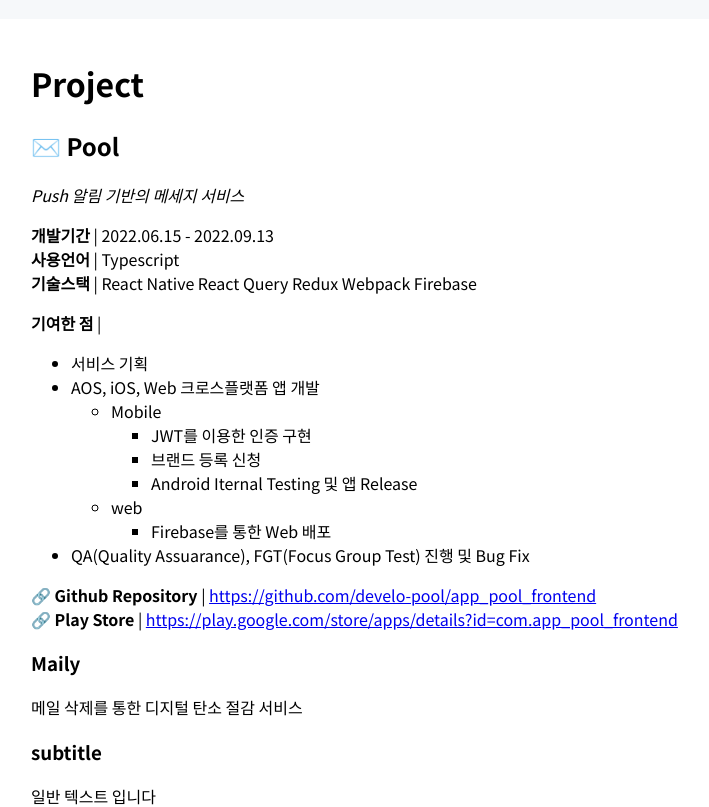
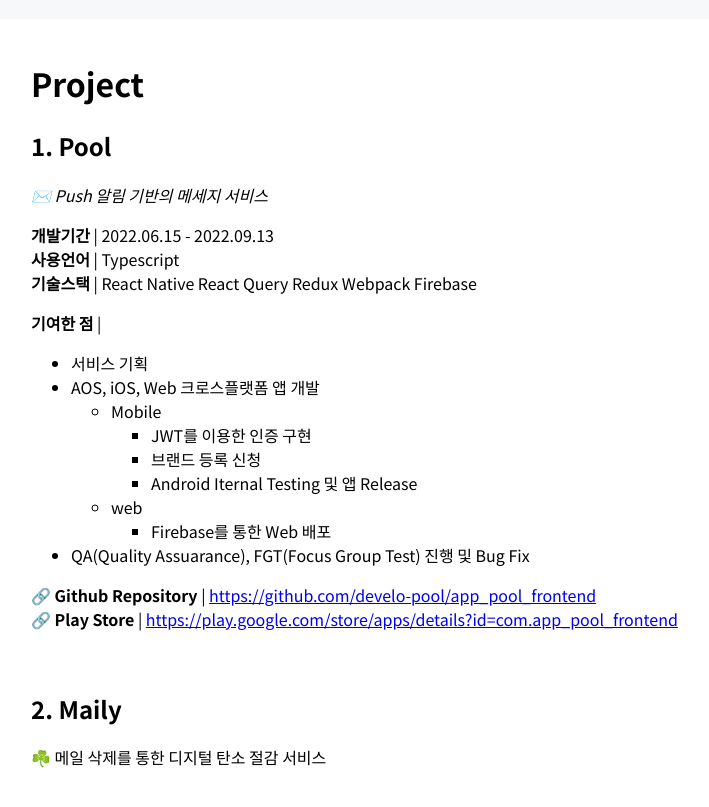
Before and after one commit to da-in/resume, a React (Create React App) app: page / in a window 1280 px wide. Shown: the part 5640-6447 px from the top of the page, without its empty margins (225-934 px from the left). Built offline with nearby package versions, Linux system fonts and the light colour scheme.

Commit message:
:package: Add rehype-raw for HTML incoding
Add rehype-raw for HTML incoding

```diff
--- a/package.json
+++ b/package.json
@@ -11,6 +11,7 @@
     "react-dom": "^18.2.0",
     "react-markdown": "^8.0.3",
     "react-scripts": "5.0.1",
+    "rehype-raw": "^6.1.1",
     "styled-components": "^5.3.5",
     "web-vitals": "^2.1.0"
   },
--- a/src/components/MarkdownRenderer.js
+++ b/src/components/MarkdownRenderer.js
@@ -1,8 +1,11 @@
 import React from 'react';
 import ReactMarkdown from 'react-markdown';
+import rehypeRaw from 'rehype-raw';
 
 function MarkdownRenderer({ children }) {
-    return <ReactMarkdown>{children}</ReactMarkdown>;
+    return (
+        <ReactMarkdown rehypePlugins={[rehypeRaw]}>{children}</ReactMarkdown>
+    );
 }
 
 export default MarkdownRenderer;
--- a/src/markdown/project.md
+++ b/src/markdown/project.md
@@ -1,7 +1,8 @@
 # Project
 
-## ✉️ Pool
-_Push 알림 기반의 메세지 서비스_
+## 1. Pool
+
+_✉️ Push 알림 기반의 메세지 서비스_
 
 **개발기간** | 2022.06.15 - 2022.09.13
 **사용언어** | Typescript
@@ -13,25 +14,28 @@ Webpack
 Firebase
 
 **기여한 점** |
-- 서비스 기획
-- AOS, iOS, Web 크로스플랫폼 앱 개발
-    - Mobile
-        - JWT를 이용한 인증 구현
-        - 브랜드 등록 신청
-        - Android Iternal Testing 및 앱 Release
-    - web
-        - Firebase를 통한 Web 배포
-- QA(Quality Assuarance), FGT(Focus Group Test) 진행 및 Bug Fix
+
+-   서비스 기획
+-   AOS, iOS, Web 크로스플랫폼 앱 개발
+    -   Mobile
+        -   JWT를 이용한 인증 구현
+        -   브랜드 등록 신청
+        -   Android Iternal Testing 및 앱 Release
+    -   web
+        -   Firebase를 통한 Web 배포
+-   QA(Quality Assuarance), FGT(Focus Group Test) 진행 및 Bug Fix
 
 🔗 **Github Repository** | [https://github.com/develo-pool/app_pool_frontend](https://github.com/develo-pool/app_pool_frontend)
 🔗 **Play Store** | [https://play.google.com/store/apps/details?id=com.app_pool_frontend](https://play.google.com/store/apps/details?id=com.app_pool_frontend)
 
+<br/>
 
+## 2. Maily
 
-### Maily
+☘️ 메일 삭제를 통한 디지털 탄소 절감 서비스
 
-메일 삭제를 통한 디지털 탄소 절감 서비스
+<br/>
 
-### subtitle
+## 3. subtitle
 
 일반 텍스트 입니다
--- a/src/markdown/skill.md
+++ b/src/markdown/skill.md
@@ -10,7 +10,7 @@
 [![](https://img.shields.io/badge/bootstrap-7952B3?style=flat-square&logo=bootstrap&logoColor=white)]()
 [![](https://img.shields.io/badge/linux-FCC624?style=flat-square&logo=linux&logoColor=black)]()
 [![](https://img.shields.io/badge/github-181717?style=flat-square&logo=github&logoColor=white)]()
-[![](https://img.shields.io/badge/git-F05032?style=flat-square&logo=git&logoColor=white")]()
+[![](https://img.shields.io/badge/git-F05032?style=flat-square&logo=git&logoColor=white)]()
 
 Please contact me in the following way.
 
```
Also changed, not shown: 1 other file (tests, documents, lock files or other folders).
